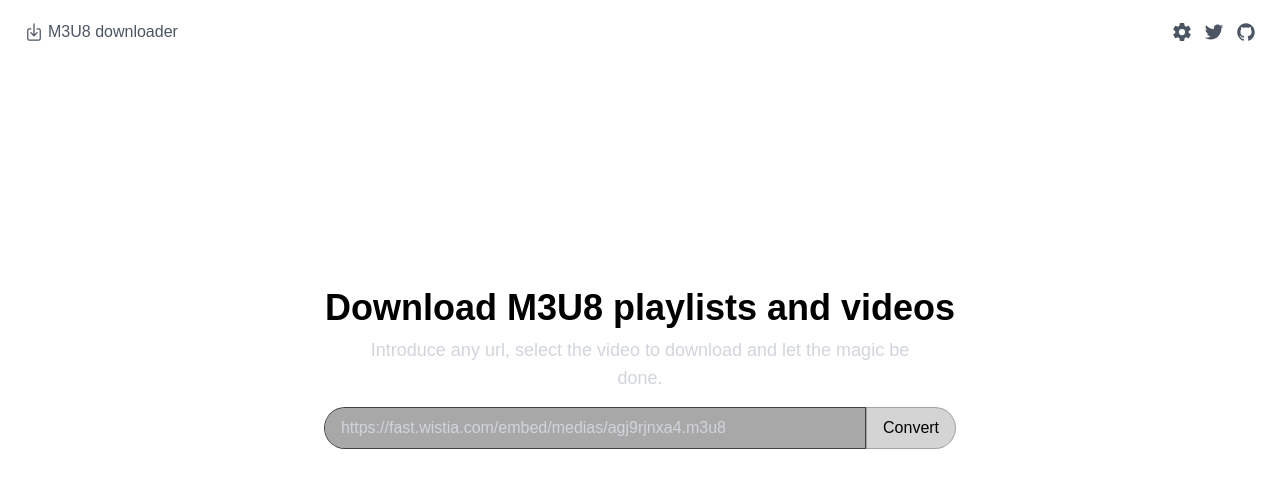
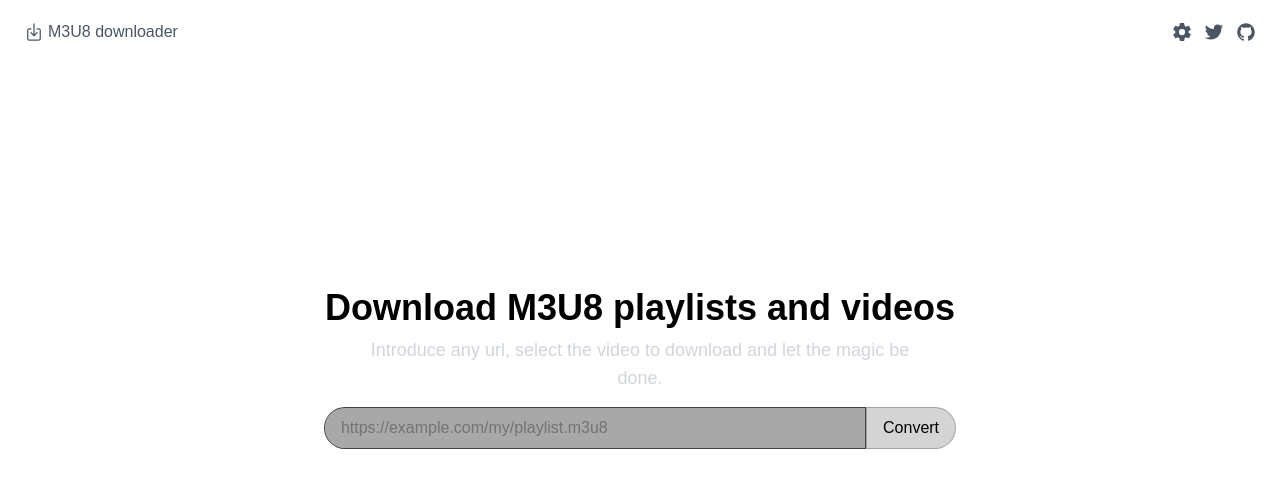
Before and after one commit to iswilljr/meub, a Next.js app: page / in a window 1280 px wide. Shown: the top 488 px of the page. Built offline with nearby package versions, Linux system fonts and the light colour scheme; a web font is replaced by a local one.

Commit message:
remove initial value

```diff
--- a/src/components/form.tsx
+++ b/src/components/form.tsx
@@ -48,7 +48,7 @@ export function Form() {
     formState: { errors },
   } = useForm({
     defaultValues: {
-      url: 'https://fast.wistia.com/embed/medias/agj9rjnxa4.m3u8',
+      url: '',
     },
     mode: 'onSubmit',
     resolver: zodResolver(form),
```
